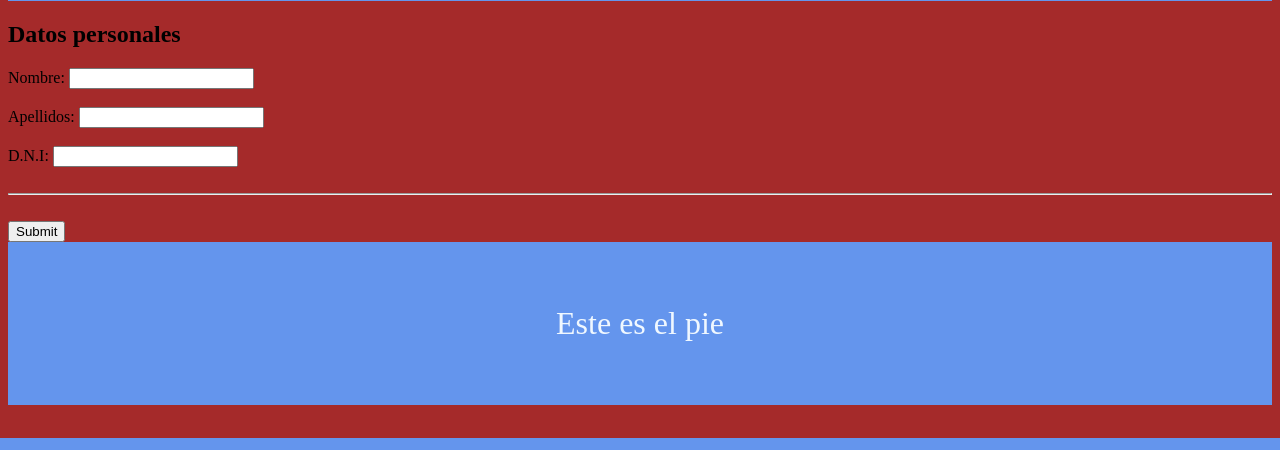
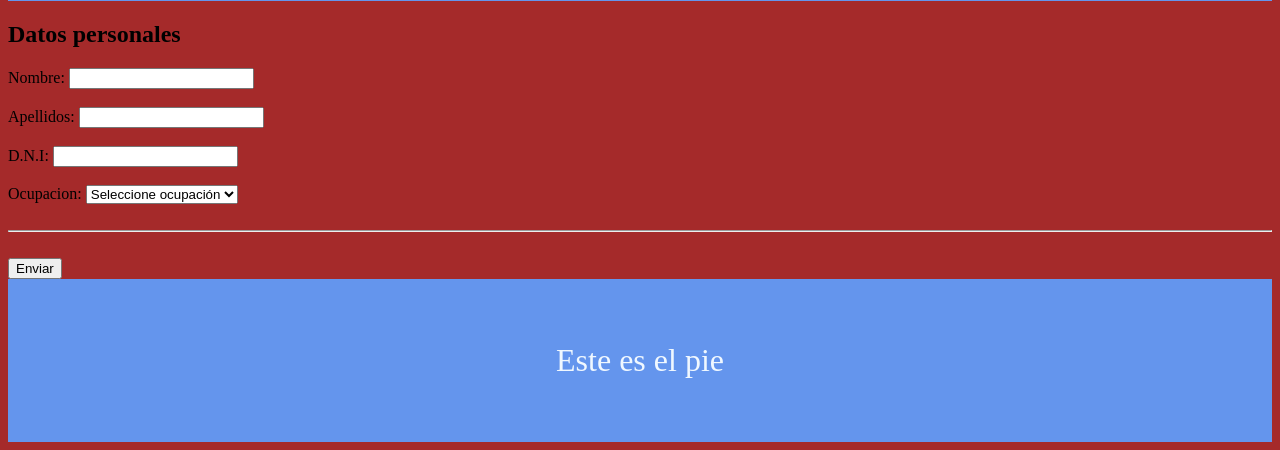
Before and after one commit to fernandomolde/web_1, a Bottle app: page /editar in a window 1280 px wide. Shown: the part 362-812 px from the top of the page. Run offline with Bottle, Linux system fonts and the light colour scheme; data comes from the database, SQL or seed files in the repository; both versions use the stored data as it was after the commit.

Commit message:
Ocupaciones

```diff
--- a/app.py
+++ b/app.py
@@ -15,7 +15,7 @@
 @jinja2_view('home.html') #Aqui le decimos como se llama el archivo
 def hola():
     cnx = sqlite3.connect(BASE_DATOS)
-    consulta = "select id,nombre,apellidos,dni from persona"
+    consulta = "select id,nombre,apellidos,dni,id_ocupacion from persona"
 
     cursor = cnx.execute(consulta)
     filas = cursor.fetchall() #Trae todas las filas para procesarlos
@@ -26,16 +26,20 @@
 @route('/editar/<id:int>')
 @jinja2_view('formulario.html')
 def mi_form(id=None):
+    cnx = sqlite3.connect(BASE_DATOS)
+    consulta = "select * from T_ocupacion"
+    cursor = cnx.execute(consulta)
+    ocupaciones = cursor.fetchall() # Obtiene todas las filas
+
     if id is None:
-        return {}
+        return {'ocupaciones':ocupaciones}
     else:
-        cnx = sqlite3.connect(BASE_DATOS)
         consulta = "select id,nombre,apellidos,dni from persona where id = ?"
         cursor = cnx.execute(consulta,(id,)) #La coma despues del ID,dice que es una tupla
         filas = cursor.fetchone() # Obtiene 1 fila para procesarla
-        cnx.close()
 
-        return {'datos':filas}
+    cnx.close()
+    return {'datos':filas,'ocupaciones':ocupaciones}
 
 @route('/guardar', method='POST')
 def guardar():
@@ -43,18 +47,19 @@
     apellidos = request.POST.apellidos
     dni = request.POST.dni
     id = request.POST.id
+    ocupacion = request.POST.ocupacion
     cnx = sqlite3.connect(BASE_DATOS)
 
 
     if id =='': #Alta
 
-        consulta = "insert into persona(nombre, apellidos,dni) values (?,?,?)"
-        cnx.execute(consulta,(nombre,apellidos,dni,))
+        consulta = "insert into persona(nombre, apellidos,dni,id_ocupacion) values (?,?,?,?)"
+        cnx.execute(consulta,(nombre,apellidos,dni,ocupacion))
 
     else:#Actualizacion
 
-        consulta = "update persona set nombre = ?, apellidos = ?, dni =? where id =?"
-        cnx.execute(consulta,(nombre,apellidos,dni,id))
+        consulta = "update persona set nombre = ?, apellidos = ?, dni =?, id_ocupacion=? where id =?"
+        cnx.execute(consulta,(nombre,apellidos,dni,ocupacion,id))
 
     cnx.commit()
     cnx.close()
--- a/templates/formulario.html
+++ b/templates/formulario.html
@@ -59,9 +59,17 @@
     <input type="text" id="apellidos" name="apellidos" value="{% if datos %}{{datos[2]}} {%endif%}"><br><br>
     <label for="dni">D.N.I:</label>
     <input type="text" id="dni" name="dni" value="{% if datos %}{{datos[3]}} {%endif%}"><br><br>
+    <label for="ocupacion">Ocupacion: </label> <!-- Ultimo añadido para hacer la ocupacion -->
+    <select id="ocupacion" name="ocupacion">
+      <option value="-1">Seleccione ocupación</option>
+      {%for o in ocupaciones%}
+        <option value="{{o[0]}}">{{o[1]}}</option>
+      {%endfor%}
+    </select>
+      <br><br>
     <hr><br>
 
-  <input type="submit" value="Submit">
+  <input type="submit" value="Enviar">
 
 </form>
 {%endblock%}
--- a/templates/home.html
+++ b/templates/home.html
@@ -7,6 +7,7 @@
     <th>Nombre</th>
     <th>Apellidos</th>
     <th>dni</th>
+    <th>Ocupación</th>
     <th>Opciones</th>
   </tr>
   {% for fila in datos %}
@@ -15,6 +16,7 @@
     <td>{{fila[1]}}</td>
     <td>{{fila[2]}}</td>
     <td>{{fila[3]}}</td>
+    <td>{{fila[4]}}</td>
     <td>
       <button><a href="/editar/{{fila[0]}}">Editar</a></button>
       <button><a href="/borrar/{{fila[0]}}">Borrar</a></button>
```
Also changed, not shown: personas.db.
